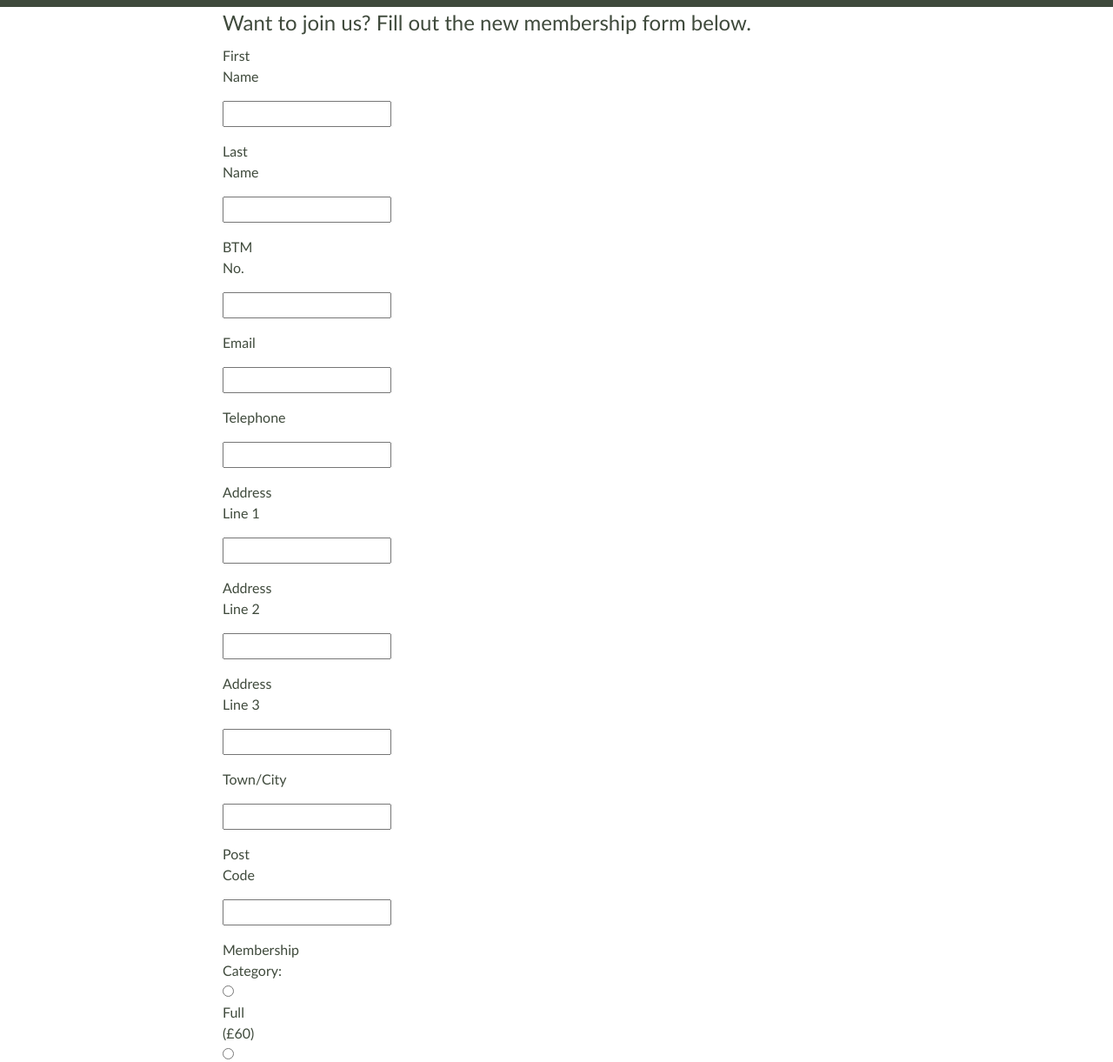
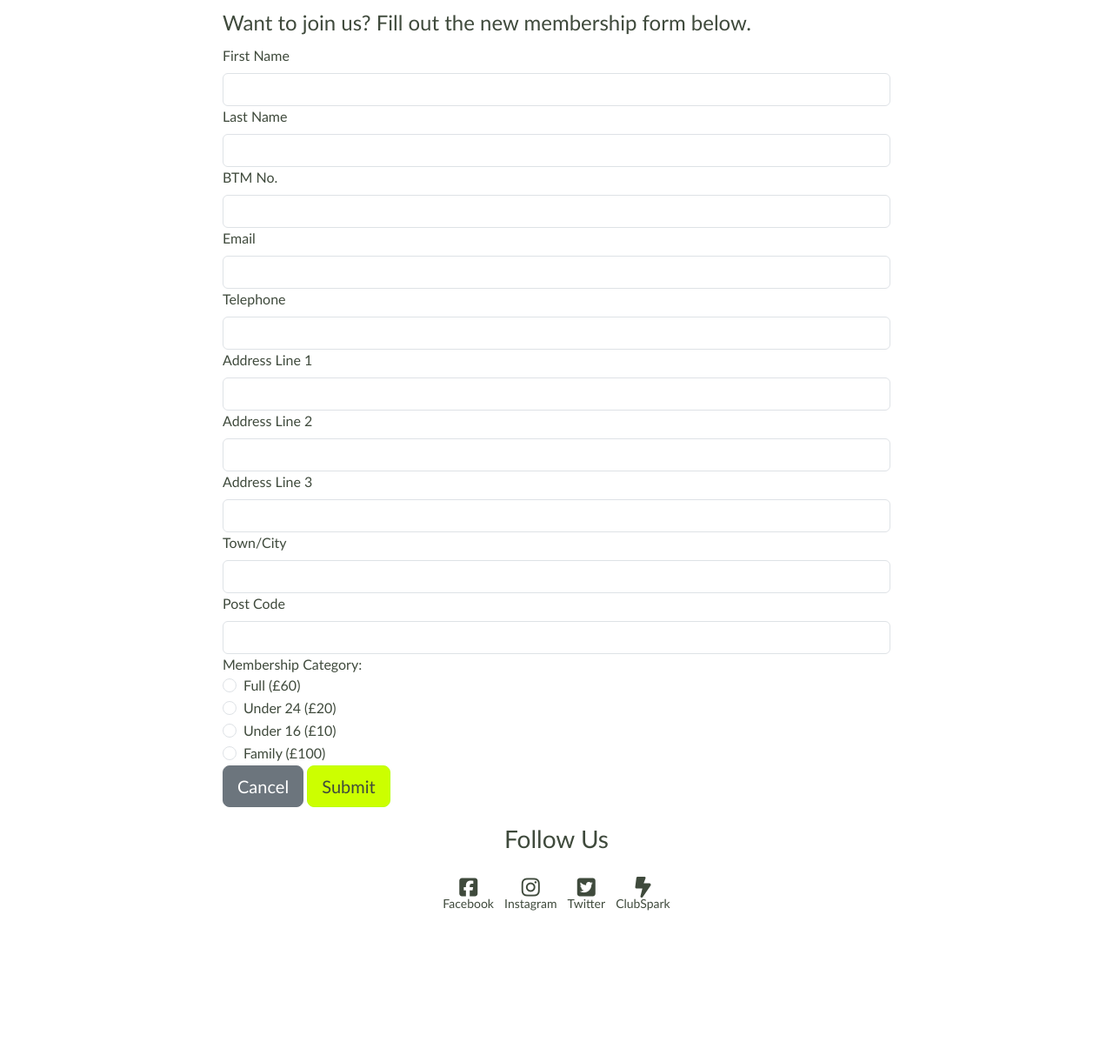
Before and after one commit to clawrence00/milestoneproject1, a plain HTML site: page contact.html in a window 1280 px wide. Shown: the part 360-1581 px from the top of the page at 87% size. After the commit the page ends 1461 px from the top, so only its background shows below. Drawn offline with nearby package versions, Linux system fonts and the light colour scheme.

Commit message:
Form styled and BS classes added

```diff
--- a/assets/css/style.css
+++ b/assets/css/style.css
@@ -112,17 +112,11 @@ header ul li {
 /*-------------------------------------------------------------------------------------------Membership form*/
 
 #signup {
-    text-align: left;
     background-color: #fff;
     min-height: 120px;
     color: #3f4A3C;
     padding: 0% 20%;
 }
-
-#signup .g-3 {
-    margin-top: 0;
-}
-
 
 /* taken from w3 schools*/
 /* Chrome, Safari, Edge, Opera */
@@ -181,8 +175,8 @@ footer a div {
 }
 }
 
-@media screen and (max-width: 1369px) {
+/* @media screen and (max-width: 1369px) {
     #signup div {
         display: block;
     }
-    }
+    } */
--- a/contact.html
+++ b/contact.html
@@ -70,104 +70,69 @@
                     src="https://www.google.com/maps/embed/v1/place?q=52.714700%2C%200.432884&key=AIzaSyDsBhTzBvUeD-xfktb1N5UoMxOLRN9EeKc"></iframe>
             </div>
         </div>
-        <form id="signup" class="rounded membership-form">
+        <form id="signup" class="row g-3">
             <fieldset>
                 <legend>Want to join us? Fill out the new membership form below.</legend>
-                <div class="row g-3 align-items-center">
-                    <div class="col-lg-1">
-                        <label for="fname">First Name</label>
-                    </div>
-                    <div class="col-auto">
-                        <input type="text" id="fname" required />
-                    </div>
-                    <div class="col-lg-1">
-                        <label for="lname">Last Name</label>
-                    </div>
-                    <div class="col-auto">
-                        <input type="text" id="lname" required />
-                    </div>
-                    <div class="col-lg-1">
-                        <label for="btmno">BTM No.</label>
-                    </div>
-                    <div class="col-auto">
-                        <input type="number" id="btmno" />
-                    </div>
-
+                <div class="col">
+                    <label for="fname" class="form-label">First Name</label>
+                    <input type="text" id="fname" required class="form-control"/>
                 </div>
-                <div class="row g-3 align-items-center">
-                <div class="col-lg-1">
-                    <label for="email">Email</label>
+                <div class="col">
+                    <label for="lname" class="form-label">Last Name</label>
+                    <input type="text" id="lname" required class="form-control"/>
                 </div>
-                <div class="col-auto">
-                    <input type="email" id="email" required />
+                <div class="col">
+                    <label for="btmno" class="form-label">BTM No.</label>
+                    <input type="number" id="btmno" class="form-control"/>
                 </div>
-                <div class="col-sm-1">
-                    <label for="phone">Telephone</label>
+                <div class="col">
+                    <label for="email" class="form-label">Email</label>
+                    <input type="email" id="email" required class="form-control"/>
                 </div>
-                <div class="col-auto">
-                    <input type="tel" id="phone" pattern="[0-9]{11}" title="Telephone number (no spaces)" required />
+                <div class="col">
+                    <label for="phone" class="form-label">Telephone</label>
+                    <input type="tel" id="phone" pattern="[0-9]{11}" title="Telephone number (no spaces)" required class="form-control"/>
                 </div>
-            </div>
-            <div class="row g-3 align-items-center">
-                <div class="col-lg-1">
-                    <label for="address1">Address Line 1</label>
+                <div class="col">
+                    <label for="address1" class="form-label">Address Line 1</label>
+                    <input type="text" id="address1" required class="form-control"/>
                 </div>
-                <div class="col-auto">
-                    <input type="text" id="address1" required/>
+                <div class="col">
+                    <label for="address2" class="form-label">Address Line 2</label>
+                    <input type="text" id="address2" required class="form-control"/>
                 </div>
-            </div>
-            <div class="row g-3 align-items-center">
-                <div class="col-lg-1">
-                    <label for="address2">Address Line 2</label>
+                <div class="col">
+                    <label for="address3" class="form-label">Address Line 3</label>
+                    <input type="text" id="address3" class="form-control"/>
                 </div>
-                <div class="col-auto">
-                    <input type="text" id="address2" required/>
+                <div class="col">
+                    <label for="city" class="form-label">Town/City</label>
+                    <input type="text" id="city" required class="form-control"/>
                 </div>
-            </div>
-            <div class="row g-3 align-items-center">
-                <div class="col-lg-1">
-                    <label for="address3">Address Line 3</label>
+                <div class="col">
+                    <label for="postcode" class="form-label">Post Code</label>
+                    <input type="text" id="postcode" required class="form-control"/>
                 </div>
-                <div class="col-auto">
-                    <input type="text" id="address3" />
+                <span>Membership Category:</span>
+                <div class="col form-check">
+                    <input type="radio" id="full" name="membership" value="full" class="form-check-input">
+                    <label for="full" class="form-check-label">Full (£60)</label>
                 </div>
-            </div>
-            <div class="row g-3 align-items-center">
-                <div class="col-lg-1">
-                    <label for="city">Town/City</label>
+                <div class="col form-check">
+                    <input type="radio" id="under24" name="membership" value="under24" class="form-check-input">
+                    <label for="under24" class="form-check-label">Under 24 (£20)</label>
                 </div>
-                <div class="col-auto">
-                    <input type="text" id="city" required/>
+                <div class="col form-check">
+                    <input type="radio" id="under16" name="membership" value="under16" class="form-check-input">
+                    <label for="under16" class="form-check-label">Under 16 (£10)</label>
                 </div>
-            </div>
-            <div class="row g-3 align-items-center">
-                <div class="col-lg-1">
-                    <label for="postcode">Post Code</label>
+                <div class="col form-check">
+                    <input type="radio" id="family" name="membership" value="family" class="form-check-input">
+                    <label for="family" class="form-check-label">Family (£100)</label>
                 </div>
-                <div class="col-auto">
-                    <input type="text" id="postcode" required/>
-                </div>
-            </div>
-
-
-            <div class="row g-3 align-items-center">
-                <div class="col-lg-1">
-                <span>Membership Category:</span>
-
-                <input type="radio" id="full" name="membership" value="full">
-                <label for="full">Full (£60)</label>
-
-                <input type="radio" id="under24" name="membership" value="under24">
-                <label for="under24">Under 24 (£20)</label>
-
-                <input type="radio" id="under16" name="membership" value="under16">
-                <label for="under16">Under 16 (£10)</label>
-
-                <input type="radio" id="family" name="membership" value="family">
-                <label for="family">Family (£100)</label>
-
-                <button type="reset" class="btn btn-secondary">Cancel</button>
-                <button type="submit" id="signupbtn" class="btn btn-primary">Submit</button>
+                <div>
+                    <button type="reset" class="btn btn-secondary btn-lg">Cancel</button>
+                    <button type="submit" id="signupbtn" class="btn btn-primary btn-lg">Submit</button>
                 </div>
             </fieldset>
         </form>
```
